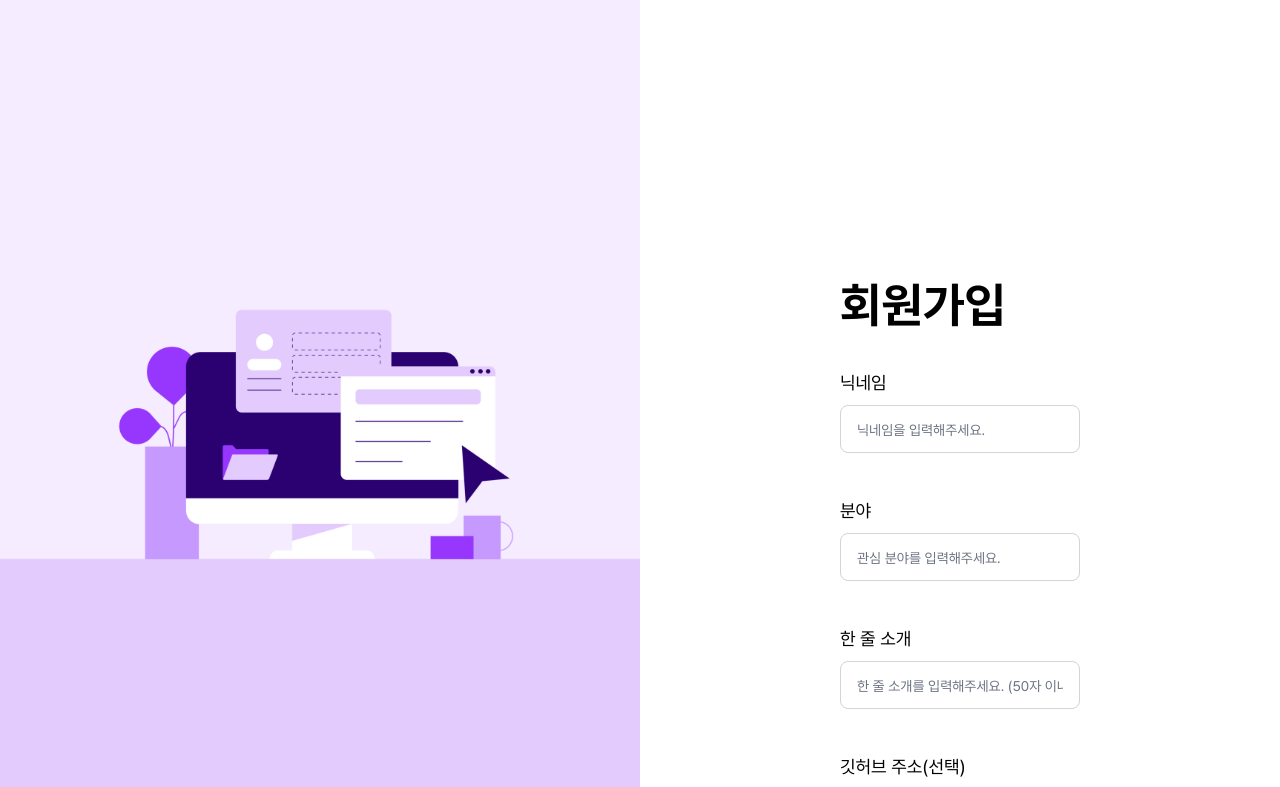
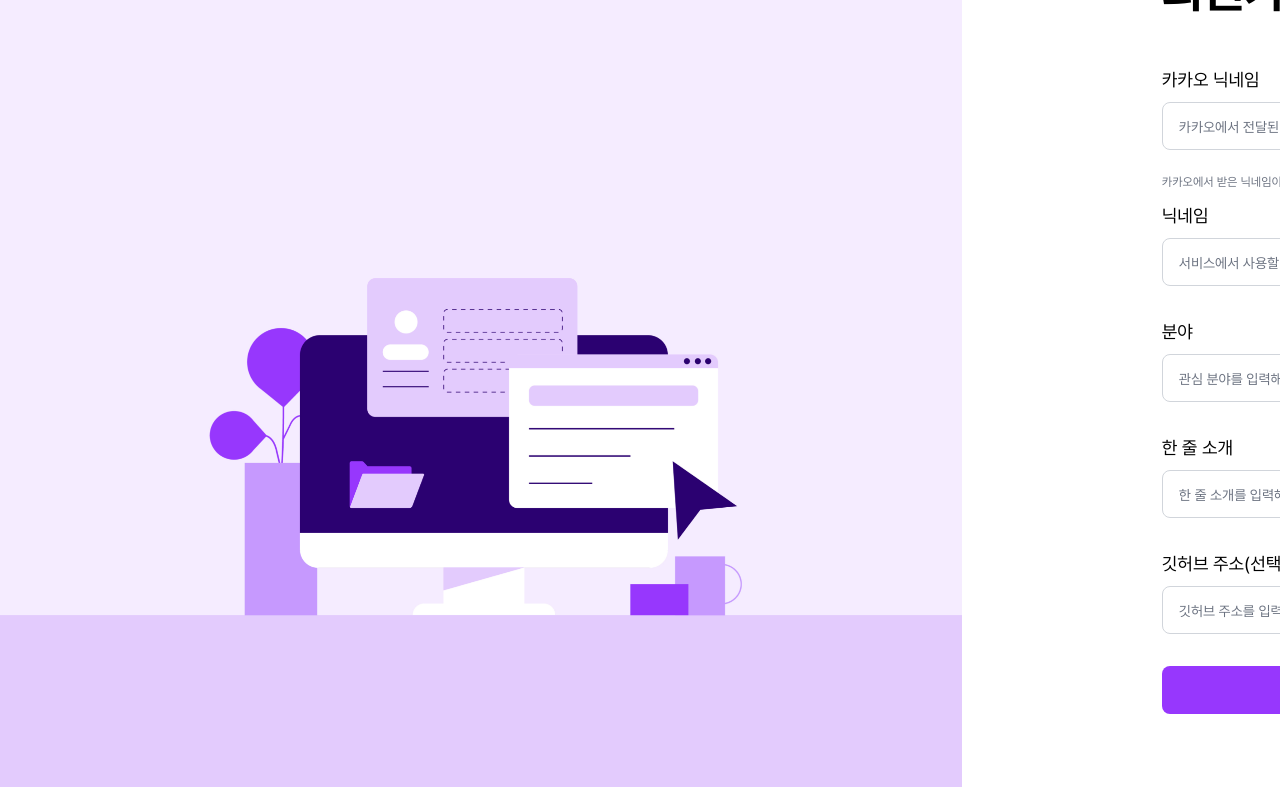
Before and after one commit to IT-Cotato/11th-TroubleLog-FE, a React (Vite) app: page /signup/oauth in a window 1280 px wide. Shown: the top 787 px of the page. Built offline with nearby package versions, Linux system fonts and the light colour scheme; no server answers.

Commit message:
fix: 카카오 로그인 닉네임 필드 수정

```diff
--- a/src/models/auth.model.ts
+++ b/src/models/auth.model.ts
@@ -66,6 +66,7 @@ export interface EmailCheckResponse {
 
 export interface OauthRegisterRequest {
   userId: number;
+  kakaoNickname: string;
   nickname: string;
   field: string;
   bio: string;
--- a/src/pages/Login/SignPageOauth.tsx
+++ b/src/pages/Login/SignPageOauth.tsx
@@ -9,11 +9,19 @@ import { PATH } from "@/constants/paths";
 const SignPageOauth = () => {
   const navigate = useNavigate();
   const location = useLocation() as any;
+
+  // location.state에서 넘어온 값 (카카오 인증 직후)
   const stateUserId = location?.state?.userId as number | undefined;
-  const stateNickname = location?.state?.nickname as string | undefined;
+  const stateKakaoNickname = location?.state?.nickname as string | undefined;
 
+  // 카카오 원본 정보 (읽기 전용)
   const [userId, setUserId] = useState<number | null>(stateUserId ?? null);
-  const [nickname, setNickname] = useState(stateNickname ?? "");
+  const [kakaoNickname, setKakaoNickname] = useState<string>(
+    stateKakaoNickname ?? ""
+  );
+
+  // 사용자 입력용
+  const [nickname, setNickname] = useState<string>(""); // 서비스에서 사용할 닉네임
   const [field, setField] = useState("");
   const [bio, setBio] = useState("");
   const [githubad, setGithubad] = useState("");
@@ -26,18 +34,25 @@ const SignPageOauth = () => {
 
   // 새로고침 폴백
   useEffect(() => {
-    if (userId != null && nickname) return;
+    if (userId != null && kakaoNickname) return;
     try {
       const raw = sessionStorage.getItem("oauth_payload");
       if (raw) {
         const p = JSON.parse(raw) as { userId?: number; nickname?: string };
         if (p?.userId && !userId) setUserId(p.userId);
-        if (p?.nickname && !nickname) setNickname(p.nickname);
+        if (p?.nickname && !kakaoNickname) setKakaoNickname(p.nickname);
       }
     } catch (err) {
       console.debug("oauth_payload parse failed:", err);
     }
-  }, [userId, nickname]);
+  }, [userId, kakaoNickname]);
+
+  // UX: 사용자 입력 닉네임이 비어있다면, 카카오 닉네임을 기본값으로 채워줌
+  useEffect(() => {
+    if (!nickname && kakaoNickname) {
+      setNickname(kakaoNickname);
+    }
+  }, [kakaoNickname, nickname]);
 
   const validateForm = () => {
     let valid = true;
@@ -76,6 +91,7 @@ const SignPageOauth = () => {
     try {
       const payload: OauthRegisterRequest = {
         userId: userId!, // 카카오로 받은 ID
+        kakaoNickname: kakaoNickname.trim(),
         nickname: nickname.trim(),
         field: field.trim(),
         bio: bio.trim(),
@@ -122,44 +138,48 @@ const SignPageOauth = () => {
   };
 
   return (
-    <div className="min-h-screen flex flex-col md:flex-row">
-      {/* 좌측(또는 상단) 이미지 영역 */}
-      <div className="w-full md:w-1/2">
-        <img
-          src={onboarding_image}
-          alt="signup visual"
-          className="w-full h-40 xs:h-56 sm:h-72 md:h-screen object-cover"
-        />
-      </div>
-
-      {/* 우측(또는 하단) 폼 영역 */}
-      <div
-        className="
-          w-full md:w-1/2
-          flex items-center justify-center
-          px-5 sm:px-10 md:px-12 lg:px-16 xl:px-[200px]
-          py-8 sm:py-12 md:py-16 lg:py-24 xl:py-[281px]
-        "
-      >
-        <div className="w-full max-w-[560px] flex flex-col items-center gap-6 sm:gap-10">
-          <h2 className="w-full font-pretendard font-bold text-black text-2xl sm:text-3xl md:text-4xl lg:text-5xl xl:text-[48px]">
+    <div className="flex w-screen h-screen overflow-hidden">
+      <img
+        src={onboarding_image}
+        className="w-[961.807px] h-full object-cover shrink-0"
+        alt="signup visual"
+      />
+      <div className="w-[960px] h-full px-[200px] py-[281px] flex flex-col justify-center items-center">
+        <div className="w-[560px] flex flex-col items-center gap-10">
+          <h2 className="text-black text-[48px] font-bold w-full font-pretendard">
             회원가입
           </h2>
 
           <form
             onSubmit={handleSubmit}
-            className="flex flex-col items-start w-full gap-4"
+            className="flex flex-col items-start w-full"
           >
-            <div className="flex flex-col items-start w-full gap-2 sm:gap-3">
+            <div className="flex flex-col items-start w-full">
+              {/* 카카오 닉네임 */}
+              <Input
+                label="카카오 닉네임"
+                type="text"
+                value={kakaoNickname}
+                onChange={() => {}}
+                placeholder="카카오에서 전달된 닉네임"
+                error={""}
+                name="kakaoNickname"
+              />
+              <p className="text-xs text-gray-500 -mt-2 mb-3">
+                카카오에서 받은 닉네임이며, 계정 식별을 위해 그대로 저장됩니다.
+              </p>
+
+              {/* 서비스에서 사용할 닉네임 (사용자 입력) */}
               <Input
                 label="닉네임"
                 type="text"
                 value={nickname}
                 onChange={(e) => setNickname(e.target.value)}
-                placeholder="닉네임을 입력해주세요."
+                placeholder="서비스에서 사용할 닉네임을 입력해주세요."
                 error={nicknameError}
                 name="nickname"
               />
+
               <Input
                 label="분야"
                 type="text"
@@ -189,13 +209,13 @@ const SignPageOauth = () => {
               />
             </div>
 
-            <div className="flex flex-col items-start gap-3 sm:gap-4 w-full">
+            <div className="flex flex-col items-start gap-4 w-full">
               <button
                 type="submit"
-                className="w-full h-12 bg-[#9737fd] rounded-lg flex justify-center items-center"
+                className="w-full h-12 bg-[#9737fd] rounded-lg flex justify-center items-center disabled:opacity-60"
                 disabled={submitting}
               >
-                <span className="text-white text-lg sm:text-[20px] font-semibold font-pretendard">
+                <span className="text-white text-[20px] font-semibold font-pretendard">
                   {submitting ? "가입 처리 중..." : "회원가입"}
                 </span>
               </button>
@@ -203,7 +223,7 @@ const SignPageOauth = () => {
           </form>
 
           <p
-            className={`text-sm sm:text-[13px] min-h-[25px] ${
+            className={`text-[13px] min-h-[25px] ${
               formError ? "text-red-500" : "text-transparent"
             }`}
             aria-live="polite"
@@ -211,15 +231,13 @@ const SignPageOauth = () => {
             {formError || " "}
           </p>
 
-          {/* 하단 링크: 모바일 정렬 보완 */}
-          <div className="flex flex-row items-end self-center md:self-end gap-3 sm:gap-4">
-            <h2 className="text-base sm:text-[18px] text-gray-500 font-pretendard">
+          <div className="flex flex-row items-end self-end gap-4">
+            <h2 className="text-[18px] text-gray-500 font-pretendard">
               이미 계정이 있으신가요?
             </h2>
             <button
-              className="text-base sm:text-[18px] text-[#9737fd] underline font-pretendard"
+              className="text-[18px] text-[#9737fd] underline font-pretendard"
               onClick={() => navigate("/")}
-              type="button"
             >
               로그인
             </button>
```
